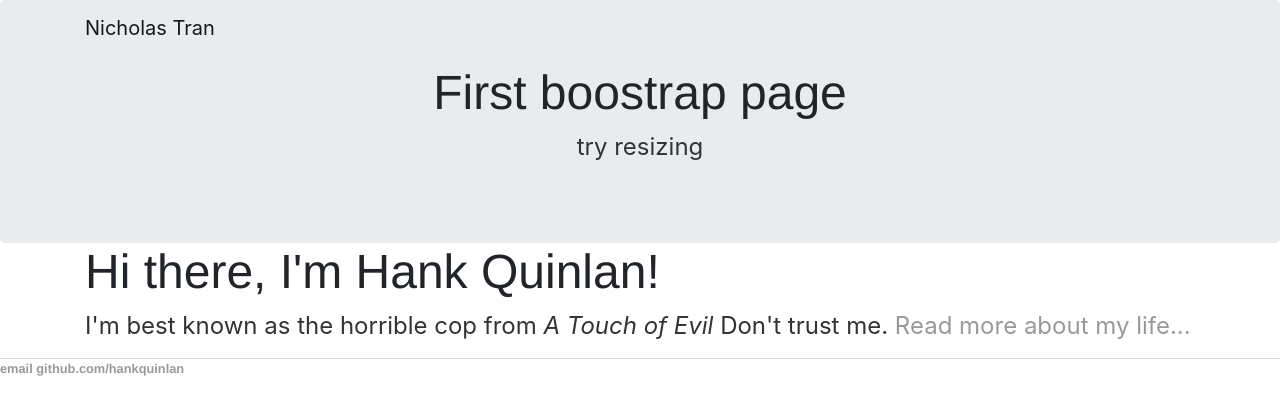
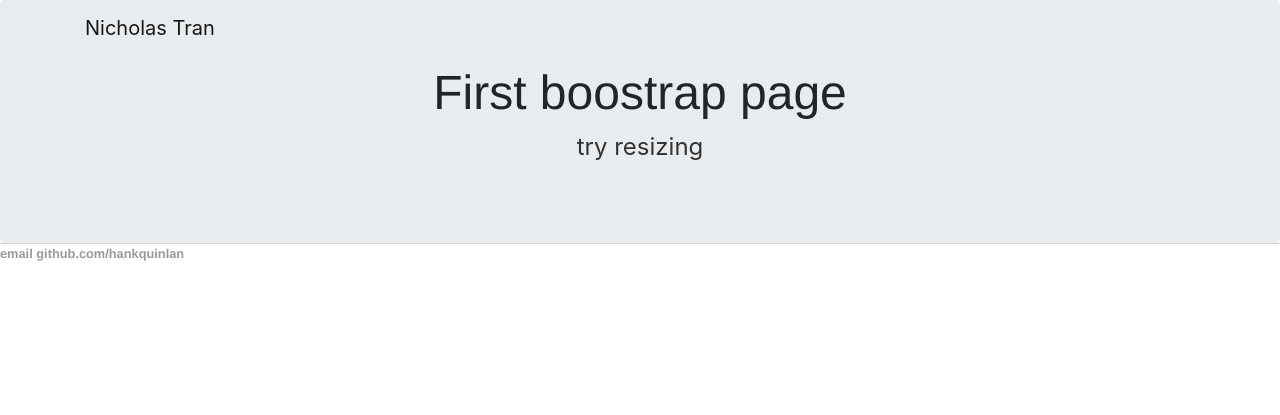
Before and after one commit to NicholasTran/NicholasTran.github.io, a Jekyll site: the page index.html, which Jekyll copies as it is, in a window 1280 px wide. Shown: the top 415 px of the page. Built offline with Jekyll 4.4.1, drawn with Linux system fonts in a browser that asks for light colours; nearby versions of some CDN libraries; library files that are not in the unit come from our copies.

Commit message:
Trying without using Jekyll to see if that's what is causing issues.

```diff
--- a/index.html
+++ b/index.html
@@ -1,8 +1,48 @@
----
-layout: default
-title: Hank Quinlan, Horrible Cop
----
-<div class="blurb">
-	<h1>Hi there, I'm Hank Quinlan!</h1>
-	<p>I'm best known as the horrible cop from <em>A Touch of Evil</em> Don't trust me. <a href="/about">Read more about my life...</a></p>
-</div><!-- /.blurb -->
+<!DOCTYPE html>
+	<html lang="en">
+		<head>
+			<!-- Meta tags -->
+			<meta charset="utf-8">
+			<meta name = "viewport" content="width=device-width, initial-scale=1">
+			<meta name="description:" content="Nicholas Tran's Personal Website">
+			<meta name="author" content="Nicholas Tran">
+
+			<title>Nicholas Tran's Personal Website</title>
+
+			<!-- Boostrap CSS -->
+  		<link rel="stylesheet" href="vendor/bootstrap/css/bootstrap.min.css">
+			<!-- Custom fonts and icons -->
+			 <link rel="stylesheet" href="vendor/fontawesome/css/all.min.css">
+<!--
+			  <script src="https://use.fontawesome.com/releases/v5.12.1/js/all.js" crossorigin="anonymous"></script> -->
+			<!-- Main stylesheet -->
+			<link rel="stylesheet" type="text/css" href="/css/main.css">
+		</head>
+
+		<body id="page-top">
+			<!-- Navigation Menu -->
+			<nav class="navbar navbar-light fixed-top navbar-expand-lg">
+				<div class="container">
+					<a class="navbar-brand" href="#page-top">Nicholas Tran</a>
+					<button class="navbar-toggler" type="button" data-toggle="collapse" data-target="#collapsibleNavbar"> Menu
+						<i class="fas fa-bars"></i>
+					</button>
+					<div class="collapse navbar-collapse" id="collapsibleNavbar">
+					</div>
+				</div>
+			</nav>
+
+			<div class="jumbotron text-center" style="margin-bottom:0">
+				<h1> First boostrap page</h1>
+				<p> try resizing</p>
+			</div>
+			<div class="container">
+			</div><!-- /.container -->
+			<footer>
+	    		<ul>
+	        		<li><a href="mailto:hankquinlanhub@gmail.com">email</a></li>
+	        		<li><a href="https://github.com/hankquinlan">github.com/hankquinlan</a></li>
+				</ul>
+			</footer>
+		</body>
+	</html>
```
